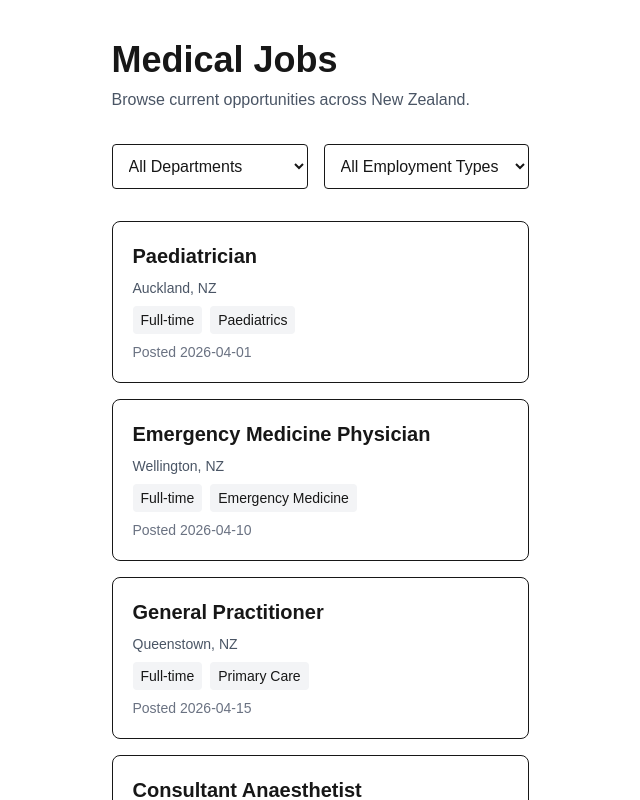
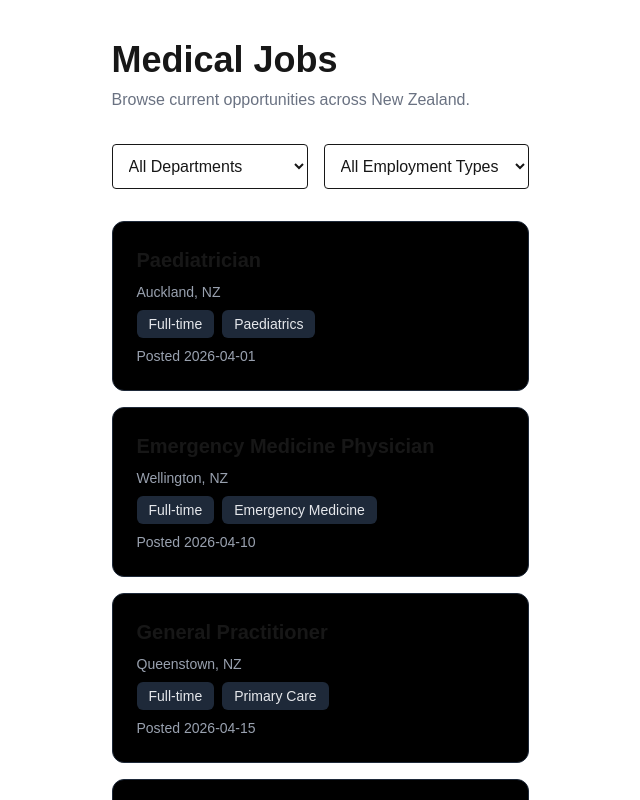
Before and after one commit to ShirleyAR0826/Medenterprises-Job-Board, a Next.js app: page /jobs in a window 1280 px wide. Shown: the top 800 px of the page, without its empty margins (320-960 px from the left). Built offline with nearby package versions, Linux system fonts and the light colour scheme.

Commit message:
style: refine layout and dark mode styling

```diff
--- a/app/jobs/[slug]/page.tsx
+++ b/app/jobs/[slug]/page.tsx
@@ -63,28 +63,28 @@ export default async function JobDetailPage({
     <>
       <JobStructuredData job={job} />
       <main className="mx-auto max-w-4xl px-6 py-10">
-        <div className="space-y-6">
+        <div className="space-y-10">
           <div>
             <h1 className="text-4xl font-bold">
               {job.title}
             </h1>
 
             <div className="mt-4 flex flex-wrap gap-2">
-              <span className="rounded bg-gray-100 px-3 py-1">
+              <span className="rounded-md bg-gray-800 px-3 py-1 text-sm text-gray-200">
                 {job.location}
               </span>
 
-              <span className="rounded bg-gray-100 px-3 py-1">
+              <span className="rounded-md bg-gray-800 px-3 py-1 text-sm text-gray-200">
                 {job.type}
               </span>
 
-              <span className="rounded bg-gray-100 px-3 py-1">
+              <span className="rounded-md bg-gray-800 px-3 py-1 text-sm text-gray-200">
                 {job.department}
               </span>
             </div>
           </div>
 
-          <div className="grid gap-4 rounded-lg border p-5 md:grid-cols-2">
+          <div className="grid gap-6 rounded-xl border border-gray-800 bg-black p-6 md:grid-cols-2">
             <div>
               <div className="text-sm text-gray-500">
                 Salary Range
--- a/app/jobs/page.tsx
+++ b/app/jobs/page.tsx
@@ -51,13 +51,13 @@ export default async function JobsPage({
   ]
 
   return (
-    <main className="mx-auto max-w-5xl px-6 py-10">
+    <main className="mx-auto max-w-6xl px-6 py-10">
       <div className="mb-8">
         <h1 className="text-4xl font-bold">
           Medical Jobs
         </h1>
 
-        <p className="mt-2 text-gray-600">
+        <p className="mt-2 text-gray-500">
           Browse current opportunities across New Zealand.
         </p>
       </div>
--- a/app/page.tsx
+++ b/app/page.tsx
@@ -2,10 +2,10 @@ import Link from 'next/link'
 
 export default function Home() {
   return (
-    <main className="flex min-h-screen items-center justify-center">
+    <main className="flex min-h-screen flex-col items-center justify-center px-6">
       <Link
         href="/jobs"
-        className="rounded bg-black px-5 py-3 text-white"
+        className="rounded-lg bg-white px-6 py-3 font-medium text-black transition hover:opacity-90"
       >
         View Jobs
       </Link>
--- a/components/JobCard.tsx
+++ b/components/JobCard.tsx
@@ -9,28 +9,28 @@ export default function JobCard({ job }: Props) {
   return (
     <Link
       href={`/jobs/${job.slug}`}
-      className="block rounded-lg border p-5 transition hover:shadow-md"
+      className="block rounded-xl border border-gray-800 bg-black p-6 transition hover:border-gray-600 hover:shadow-lg"
     >
       <div className="space-y-2">
         <h2 className="text-xl font-semibold">
           {job.title}
         </h2>
 
-        <div className="text-sm text-gray-600">
+        <div className="text-sm text-gray-400">
           {job.location}
         </div>
 
         <div className="flex flex-wrap gap-2 text-sm">
-          <span className="rounded bg-gray-100 px-2 py-1">
+          <span className="rounded-md bg-gray-800 px-3 py-1 text-sm text-gray-200">
             {job.type}
           </span>
 
-          <span className="rounded bg-gray-100 px-2 py-1">
+          <span className="rounded-md bg-gray-800 px-3 py-1 text-sm text-gray-200">
             {job.department}
           </span>
         </div>
 
-        <div className="text-sm text-gray-500">
+        <div className="text-sm text-gray-400">
           Posted {job.postedDate}
         </div>
       </div>
--- a/components/JobFilters.tsx
+++ b/components/JobFilters.tsx
@@ -49,7 +49,9 @@ export default function JobFilters({
         }
         className="rounded border p-3"
       >
-        <option value="">
+        <option value=""
+          className="text-gray-500 bg-gray-100"
+        >
           All Departments
         </option>
 
@@ -57,6 +59,7 @@ export default function JobFilters({
           <option
             key={department}
             value={department}
+            className="text-gray-500 bg-gray-100"
           >
             {department}
           </option>
@@ -70,7 +73,9 @@ export default function JobFilters({
         }
         className="rounded border p-3"
       >
-        <option value="">
+        <option value=""
+          className="text-gray-500 bg-gray-100"
+        >
           All Employment Types
         </option>
 
@@ -78,6 +83,7 @@ export default function JobFilters({
           <option
             key={type}
             value={type}
+            className="text-gray-500 bg-gray-100"
           >
             {type}
           </option>
```
